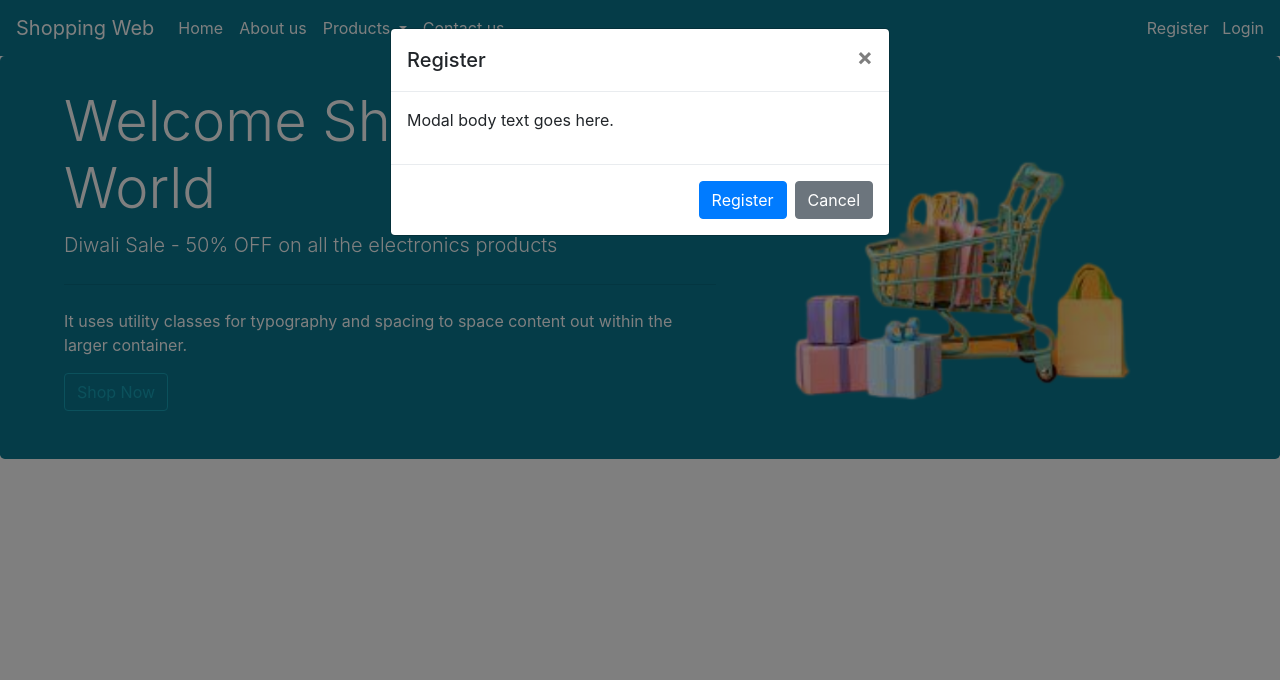
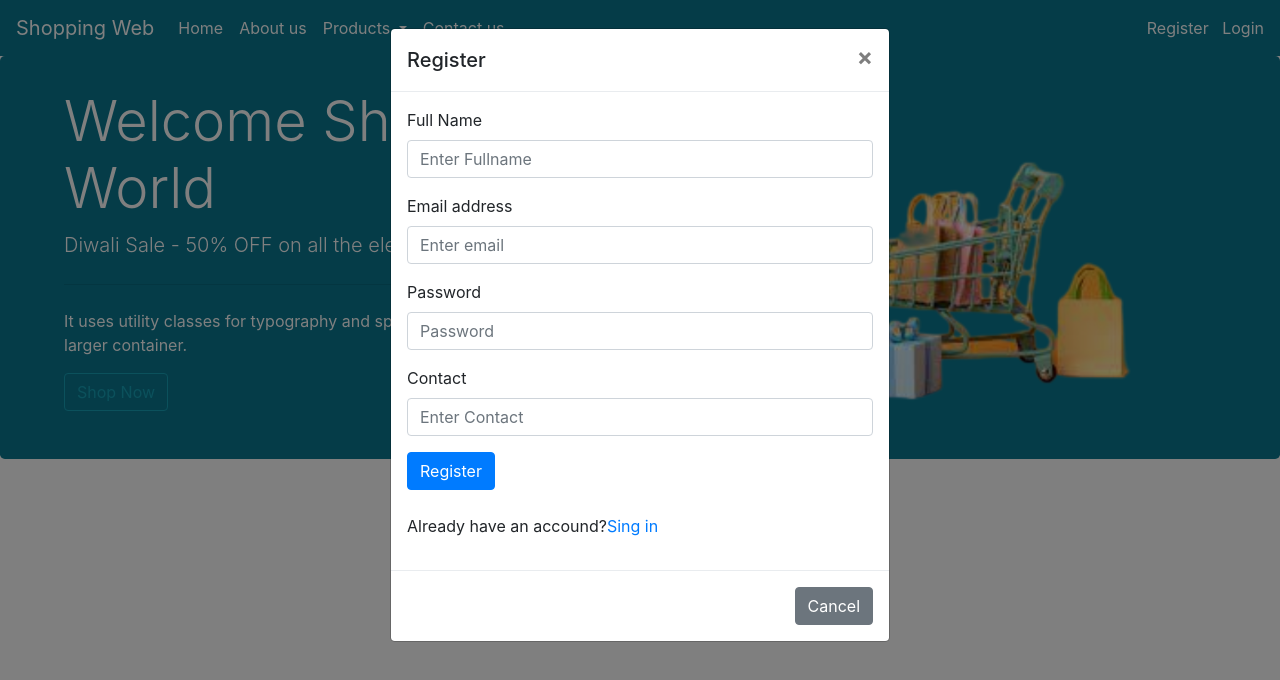
Before and after one commit to saloniashok/shoppingweb.github.io, a plain HTML site: page index.html in a window 1280 px wide. Both pictures are taken after a click on the link "Register". Drawn offline with nearby package versions, Linux system fonts and the light colour scheme.

Commit message:
Update index.html

```diff
--- a/index.html
+++ b/index.html
@@ -47,14 +47,11 @@
            <li class="nav-item">
                 <a class="nav-link" href="#">Contact us</a>
           </li>
-
           </ul>
          <span class="navbar-text">
             <a href="#registermodal" data-toggle="modal">Register</a>	&nbsp;
             <a href="#loginmodal" data-toggle="modal">Login</a>
         </span>
-
-
     </div>
   </nav>		<!---end of navigation menu -->
 
@@ -69,8 +66,6 @@
         <a class="btn btn-outline-info btn-md" href="#" role="button">Shop Now</a>
       </p>
   </div>
-
-
 
 		<div class="imagedata">
 			<img src="images/shopping.png">
@@ -89,11 +84,35 @@
           <span aria-hidden="true">&times;</span>
         </button>
       </div>
+
       <div class="modal-body">
-        <p>Modal body text goes here.</p>
+        <form>
+            <div class="form-group">
+              <label for="exampleInputFullname">Full Name</label>
+              <input type="text" class="form-control" id="exampleInputFullname" placeholder="Enter Fullname">
             </div>
+
+            <div class="form-group">
+              <label for="exampleInputEmail">Email address</label>
+              <input type="email" class="form-control" id="exampleInputEmail"placeholder="Enter email">
+            </div>
+
+            <div class="form-group">
+              <label for="exampleInputPassword">Password</label>
+              <input type="password" class="form-control" id="exampleInputPassword1" placeholder="Password">
+            </div>
+
+            <div class="form-group">
+              <label for="exampleInputContact">Contact</label>
+              <input type="tel" class="form-control" id="exampleInputContact" placeholder="Enter Contact">
+            </div>
+
+            <button type="submit" class="btn btn-primary">Register</button><br><br>
+            <p>Already have an accound?<a href="#loginmodal" data-toggle="modal" data-dismiss="modal">Sing in</a></p>
+        </form>
+      </div>
+
       <div class="modal-footer">
-        <button type="button" class="btn btn-primary">Register</button>
         <button type="button" class="btn btn-secondary" data-dismiss="modal">Cancel</button>
       </div>
     </div>
@@ -115,19 +134,31 @@
         </button>
       </div>
       <div class="modal-body">
-        <p>Login Form</p>
+       <form>
+            <div class="form-group">
+              <label for="exampleInputEmail">Email address</label>
+              <input type="email" class="form-control" id="exampleInputEmail"placeholder="Enter email">
             </div>
+
+            <div class="form-group">
+              <label for="exampleInputPassword">Password</label>
+              <input type="password" class="form-control" id="exampleInputPassword1" placeholder="Password">
+            </div>
+
+            <button type="submit" class="btn btn-primary">Login</button><br><br>
+            <p>Don't have an accound?<a href="#registermodal" data-toggle="modal" data-dismiss="modal">Sing up</a></p>
+        </form>
+      </div>
+
       <div class="modal-footer">
-        <button type="button" class="btn btn-primary">Login</button>
         <button type="button" class="btn btn-secondary" data-dismiss="modal">Close</button>
       </div>
     </div>
   </div>
 </div>
 
+<!--end of login modal -->
 
-
-<!--end of login modal -->
 
 
 
```
Lines whose indentation alone changed are shown as unchanged.
